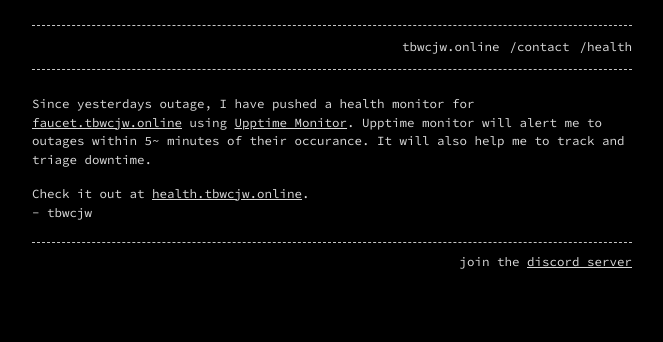
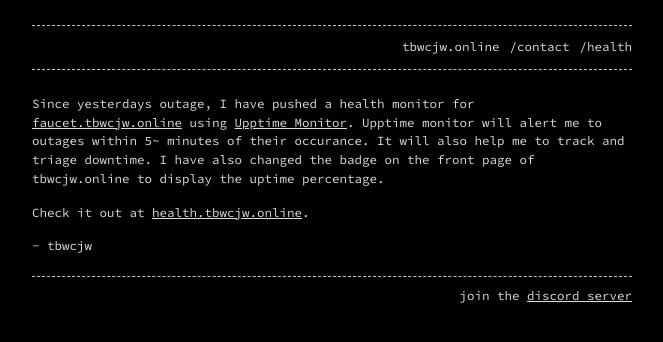
Before and after one commit to tbwcjw/tbwcjw, a Jekyll site: the page built from _posts/2025-01-25-post-outage-changes.md, in a window 1280 px wide. Shown: the top 342 px of the page, without its empty margins (308-971 px from the left). Built offline with Jekyll 4.4.1, drawn with Linux system fonts in a browser that asks for light colours.

Commit message:
Update 2025-01-25-post-outage-changes.md

```diff
--- a/_posts/2025-01-25-post-outage-changes.md
+++ b/_posts/2025-01-25-post-outage-changes.md
@@ -5,7 +5,8 @@ date:   2025-01-26 02:47:00 -05:00
 categories: changes
 ---
 
-Since yesterdays outage, I have pushed a health monitor for [faucet.tbwcjw.online](https://faucet.tbwcjw.online) using [Upptime Monitor](https://upptime.js.org/). Upptime monitor will alert me to outages within 5~ minutes of their occurance. It will also help me to track and triage downtime.
+Since yesterdays outage, I have pushed a health monitor for [faucet.tbwcjw.online](https://faucet.tbwcjw.online) using [Upptime Monitor](https://upptime.js.org/). Upptime monitor will alert me to outages within 5~ minutes of their occurance. It will also help me to track and triage downtime. I have also changed the badge on the front page of tbwcjw.online to display the uptime percentage.
 
 Check it out at [health.tbwcjw.online](https://health.tbwcjw.online).
+
 \- tbwcjw
```
